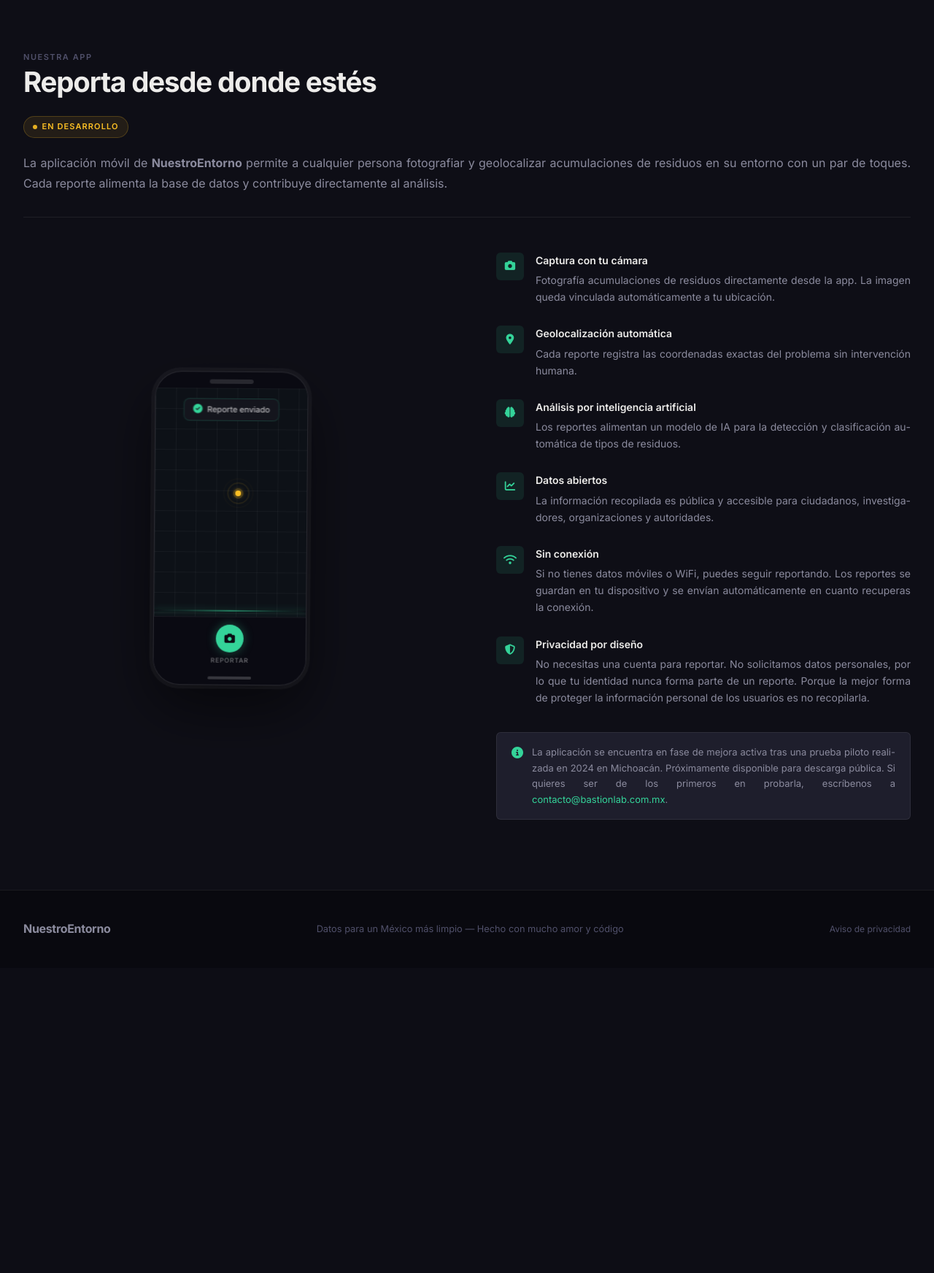
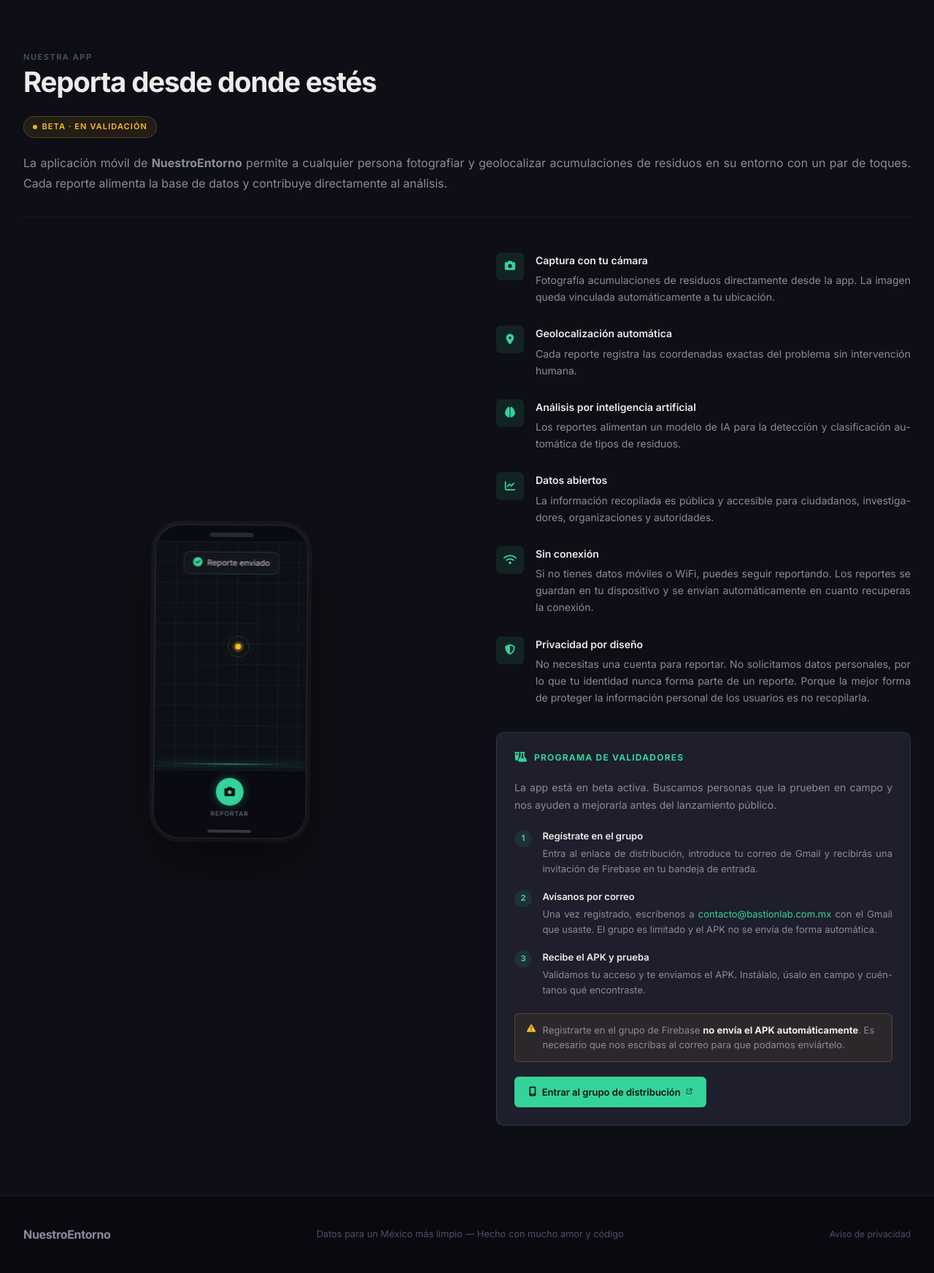
Before and after one commit to th3-butl3r/amixtli-front-end, a Flask app: page /app in a window 1280 px wide. Shown: the part 64-1808 px from the top of the page at 73% size. Before the commit the page ends 1344 px from the top, so only its background shows below. Run offline with Flask 3, Linux system fonts and the light colour scheme; parts of the project's set-up code (start-up, migrations or seed data) failed here and were passed over.

Commit message:
feat: Add group for testers

```diff
--- a/static/css/styles.css
+++ b/static/css/styles.css
@@ -734,6 +734,113 @@ img { max-width: 100%; display: block; }
 .app-notice i { color: var(--accent); margin-top: 0.15rem; flex-shrink: 0; }
 .app-notice p  { font-size: 0.8125rem; color: var(--text-secondary); line-height: 1.65; text-align: justify; hyphens: auto; margin: 0; }
 
+/* ── Beta / validadores ─────────────────────────────────────── */
+.app-beta {
+  background: var(--bg-raised);
+  border: 1px solid rgba(52,211,153,0.18);
+  border-radius: 10px;
+  padding: 1.5rem;
+  margin-top: 0.5rem;
+  display: flex;
+  flex-direction: column;
+  gap: 1.25rem;
+}
+
+.app-beta-header {
+  display: flex;
+  align-items: center;
+  gap: 0.55rem;
+  font-size: 0.75rem;
+  font-weight: 700;
+  letter-spacing: 0.1em;
+  text-transform: uppercase;
+  color: var(--accent);
+}
+.app-beta-header i { font-size: 0.85rem; }
+
+.app-beta-desc {
+  font-size: 0.875rem;
+  color: var(--text-secondary);
+  line-height: 1.7;
+  margin: 0;
+  text-align: justify;
+  hyphens: auto;
+}
+
+.app-beta-steps {
+  display: flex;
+  flex-direction: column;
+  gap: 1rem;
+}
+
+.app-beta-step {
+  display: flex;
+  gap: 0.9rem;
+  align-items: flex-start;
+}
+
+.beta-step-num {
+  width: 24px;
+  height: 24px;
+  border-radius: 50%;
+  background: var(--accent-bg);
+  color: var(--accent);
+  font-size: 0.7rem;
+  font-weight: 700;
+  display: flex;
+  align-items: center;
+  justify-content: center;
+  flex-shrink: 0;
+  margin-top: 0.1rem;
+}
+
+.app-beta-step strong {
+  display: block;
+  font-size: 0.8125rem;
+  font-weight: 600;
+  color: var(--text-primary);
+  margin-bottom: 0.2rem;
+}
+
+.app-beta-step p {
+  font-size: 0.8125rem;
+  color: var(--text-secondary);
+  line-height: 1.65;
+  margin: 0;
+  text-align: justify;
+  hyphens: auto;
+}
+
+.app-beta-warning {
+  display: flex;
+  gap: 0.6rem;
+  align-items: flex-start;
+  background: rgba(251,191,36,0.06);
+  border: 1px solid rgba(251,191,36,0.2);
+  border-radius: var(--radius);
+  padding: 0.75rem 1rem;
+}
+.app-beta-warning i { color: #FBBF24; font-size: 0.75rem; margin-top: 0.15rem; flex-shrink: 0; }
+.app-beta-warning p { font-size: 0.8125rem; color: var(--text-secondary); line-height: 1.6; margin: 0; }
+.app-beta-warning strong { color: var(--text-primary); }
+
+.app-beta-cta {
+  display: inline-flex;
+  align-items: center;
+  gap: 0.5rem;
+  background: var(--accent);
+  color: #0E0E16;
+  padding: 0.65rem 1.25rem;
+  border-radius: var(--radius);
+  font-size: 0.8125rem;
+  font-weight: 600;
+  text-decoration: none;
+  transition: background 0.15s;
+  align-self: flex-start;
+}
+.app-beta-cta:hover { background: var(--accent-hover); color: #0E0E16; }
+.app-beta-cta-icon { font-size: 0.6em; opacity: 0.7; }
+
 /* ── Notice modal ───────────────────────────────────────────── */
 .notice-backdrop {
   position: fixed;
--- a/templates/app.html
+++ b/templates/app.html
@@ -7,7 +7,7 @@
   <div class="page-header">
     <span class="section-label">Nuestra App</span>
     <h1>Reporta desde donde estés</h1>
-    <span class="badge-wip"><span class="badge-dot"></span>En desarrollo</span>
+    <span class="badge-wip"><span class="badge-dot"></span>Beta · En validación</span>
     <p class="page-intro">
       La aplicación móvil de <strong>NuestroEntorno</strong> permite a cualquier persona fotografiar y geolocalizar
       acumulaciones de residuos en su entorno con un par de toques. Cada reporte alimenta
@@ -127,14 +127,51 @@
         </div>
       </div>
 
-      <div class="app-notice">
-        <i class="fa-solid fa-circle-info"></i>
-        <p>
-          La aplicación se encuentra en fase de mejora activa tras una prueba piloto
-          realizada en 2024 en Michoacán. Próximamente disponible para descarga pública.
-          Si quieres ser de los primeros en probarla, escríbenos a
-          <a href="mailto:contacto@bastionlab.com.mx" class="text-link">contacto@bastionlab.com.mx</a>.
+      <div class="app-beta">
+        <div class="app-beta-header">
+          <i class="fa-solid fa-flask-vial"></i>
+          <span>Programa de validadores</span>
+        </div>
+        <p class="app-beta-desc">
+          La app está en beta activa. Buscamos personas que la prueben en campo y nos ayuden a mejorarla antes del lanzamiento público.
         </p>
+
+        <div class="app-beta-steps">
+          <div class="app-beta-step">
+            <span class="beta-step-num">1</span>
+            <div>
+              <strong>Regístrate en el grupo</strong>
+              <p>Entra al enlace de distribución, introduce tu correo de Gmail y recibirás una invitación de Firebase en tu bandeja de entrada.</p>
+            </div>
+          </div>
+          <div class="app-beta-step">
+            <span class="beta-step-num">2</span>
+            <div>
+              <strong>Avísanos por correo</strong>
+              <p>Una vez registrado, escríbenos a <a href="mailto:contacto@bastionlab.com.mx" class="text-link">contacto@bastionlab.com.mx</a> con el Gmail que usaste. El grupo es limitado y el APK no se envía de forma automática.</p>
+            </div>
+          </div>
+          <div class="app-beta-step">
+            <span class="beta-step-num">3</span>
+            <div>
+              <strong>Recibe el APK y prueba</strong>
+              <p>Validamos tu acceso y te enviamos el APK. Instálalo, úsalo en campo y cuéntanos qué encontraste.</p>
+            </div>
+          </div>
+        </div>
+
+        <div class="app-beta-warning">
+          <i class="fa-solid fa-triangle-exclamation"></i>
+          <p>Registrarte en el grupo de Firebase <strong>no envía el APK automáticamente</strong>. Es necesario que nos escribas al correo para que podamos enviártelo.</p>
+        </div>
+
+        <a href="https://appdistribution.firebase.dev/i/26f4c9c7c5d81bca"
+           target="_blank" rel="noopener noreferrer"
+           class="app-beta-cta">
+          <i class="fa-solid fa-mobile-screen-button"></i>
+          Entrar al grupo de distribución
+          <i class="fa-solid fa-arrow-up-right-from-square app-beta-cta-icon"></i>
+        </a>
       </div>
     </div>
 
```
